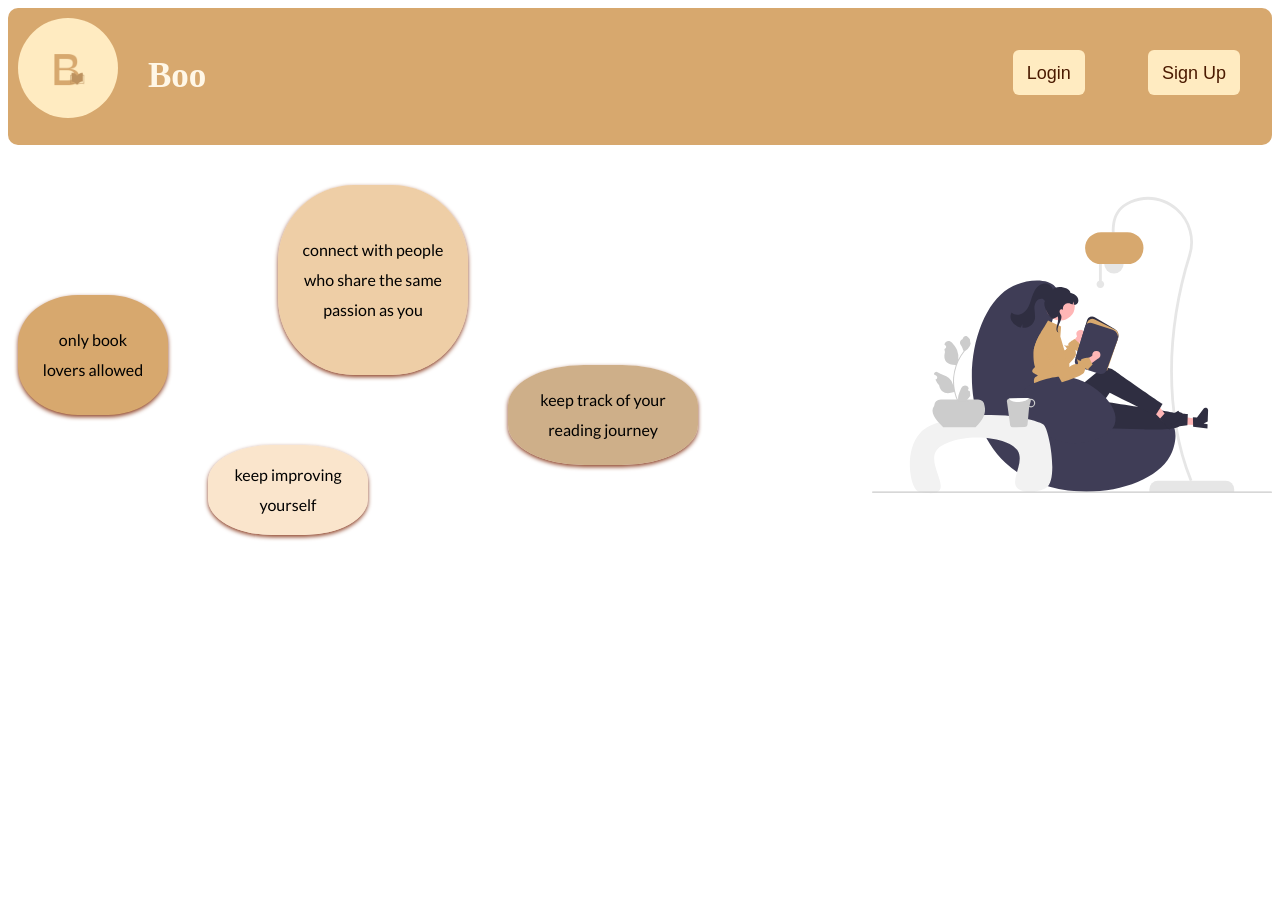
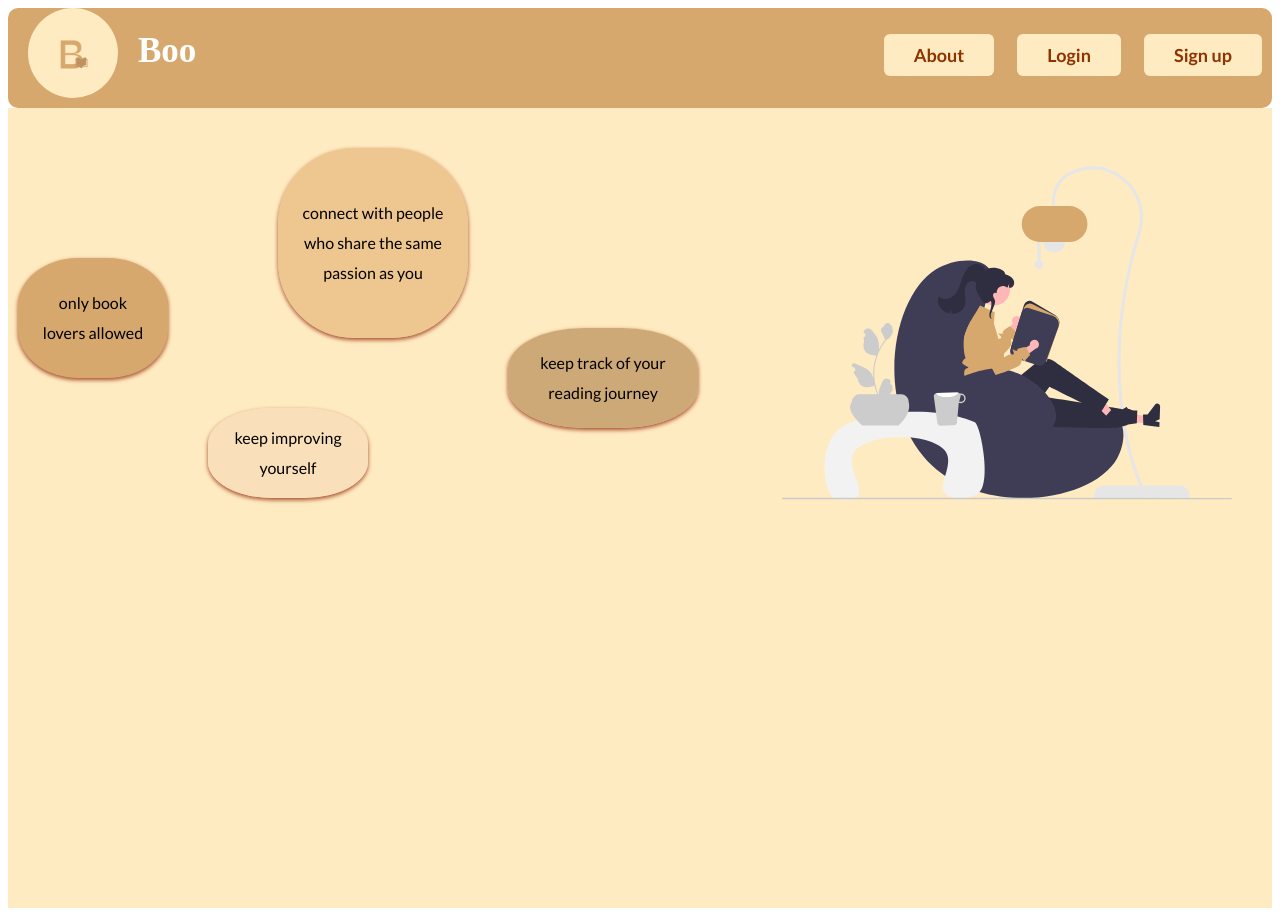
Before and after one commit to iuliamoisa/Book-reviewer, a plain HTML site: page home.html in a window 1280 px wide. Before the commit the page ends 800 px from the top, so only its background shows below. Drawn offline with Linux system fonts and the light colour scheme.

Commit message:
added header

```diff
--- a/home.css
+++ b/home.css
@@ -1,75 +1,85 @@
-html{
-    /*background-image: url(./pictures/backgroundV2.png);
-    background-color: #fff;*/
+:root {
+    --maroinchis: #8E3200;
+    --maro: #A64B2A;
+    --creminchis: #d49d5b;
+    --crem: #D7A86E;
+    --aproapealb: #FFEBC1;
+    --cremmaiinchis: #e5b274a2;
+    --cremfoarteinchis: #bc925eba;
+    --var3: #f8dcbaba;
+  }
+* {
     font-family: 'Lato', sans-serif;
 }
-#header {
-    background-color: #D7A86E;
+header {
+    display: flex;
+    justify-content: space-left;
+    gap: 20px;
+    background-color: var(--crem);
     border-radius: 10px;
-    display: flex;
-    justify-content: left;
-    gap: 20px;
+    padding: 0px 10;
+    height: 100px;
 }
+img {
+    margin-left: 20px;
+}
+.logo {
+    width: 90px;
+    height: 90px;
+    background-size: cover;
+    border-radius: 50%;
+}
+h1 {
+    text-align: center;
+}
+
 #title{
-    text-align: center;
-    vertical-align: middle;
-    line-height: 90px;
-    color:#fff7e7;
+    height: 60%;
+    color:white;
     font-family: "Metro Sans";
     font-size: 35px;
 }
-h1 {
-    height: 90px;
+nav {
+    margin-left: auto;
+    position: static;
+    right: 20px;
 }
-.logo {
-    display: inline-block;
+#options {
+    list-style: none;
+}
+#options li{
+    display: inline-block; /*items side by side, not one after another*/
+    padding: 10px 20px;
     margin: 10px;
-    width: 100px;
-    height: 100px;
-    background-image: url(./Planificare/logoBoo-better.png);
-    background-size: cover;
-    border-radius: 50%;
 }
-img{
-    background-color: #fff;
-    height: 400px;
-    width: 400px;
+#options li:hover{
+    transition: all 0.5s ease 0s;
+    color: #fff;
+    background-color: var(--creminchis);
 }
-
-/* Style for the login and logout options */
-#options {
-    position: fixed;
-    top:20px;
-    right: 10px;
+li, a{
+    font-weight: bold;
+    font-size: 18px;
+    text-decoration: none;
+    color: var(--maroinchis);
+    background-color: var(--aproapealb);
+    border-radius: 6px;
 }
-/* CSS */
-button {
-  align-items: center;
-  background-color:#FFEBC1;
-  border: 0;
-  border-radius: 6px;
-  color: #4b1a00;
-  cursor: pointer;
-  display: inline-flex;
-  height: 45px;
-  justify-content: center;
-  line-height: 1;
-  padding-left: 14px;
-  padding-right: 14px;
-  position: relative;
-  text-align: left;
-  text-decoration: none;
-  font-size: 18px;
-  margin: 30px;
-}
-button:hover{
-    color: #fff;
-    background-color: #a64b2a52;
+a{
+    padding: 10px;
 }
 
 .main {
+    width: 100%;
+    min-height: 100vh;
+    background-color: var(--aproapealb);
     display: flex;
     justify-content: space-around;
+}
+.illustration{
+    width: 450px;
+    height: 450px;
+    margin-right: 40px;
 }
 #info {
     position: relative; /* elements can be positioned inside it*/
@@ -86,29 +96,29 @@ button:hover{
     justify-content: center;
     align-items: center;
     font-size: 16px;
-    box-shadow: 0 2px 4px #8d4024;
+    box-shadow: 0 2px 4px var(--maro);
     margin: 50px;
 }
 .bubble:nth-child(1) {
-    background-color: #D7A86E;
+    background-color: var(--crem);
     margin-top: 150px;
     margin-left: 10px;
     width: 150px;
     height: 120px;
 }
 .bubble:nth-child(2) {
-    background-color: #e5b274a2;
+    background-color: var(--cremmaiinchis);
     margin-top: 40px;
     margin-left: 270px;
 }
 .bubble:nth-child(3) {
-    background-color: #bc925eba;
+    background-color: var(--cremfoarteinchis);
     margin-top: 220px;
     margin-left: 500px;
     height: 100px;
 }
 .bubble:nth-child(4) {
-    background-color: #f8dcbaba;
+    background-color: var(--var3);
     margin-top: 300px;
     margin-left: 200px;
     height: 90px;
--- a/home.html
+++ b/home.html
@@ -11,13 +11,16 @@
     <title>Boo</title>
 </head>
 <body>
-	<header id="header">
-		<div class="logo"></div>
+	<header>
+		<img class="logo" src="./Planificare/logoBoo-better.png" alt="Logo"></img>
 		<h1 id="title">Boo</h1>
-		<div id="options">
-			<button class="login">Login</button>
-			<button class="signup">Sign Up</button>
-		</div>
+		<nav>
+			<ul id="options">
+				<li><a href="about.html">About</a></li>
+				<li><a href="#">Login</a></li>
+				<li><a href="#">Sign up</a></li>
+			</ul>
+		</nav>
 	</header>
 	<div class="main">
 		<div id="info">
@@ -34,7 +37,7 @@
 				<div class="text-box">keep improving yourself</div>
 			</div>
 		</div> <!--end of bubbles-->
-		<img src="svg/read1.svg" alt="My Happy SVG" />
+		<img class="illustration" src="svg/home.svg" alt="Girl reading on a couch" />
 	</div>
 </body>
 </html>
```
Also changed, not shown: svg/home.svg (added).
